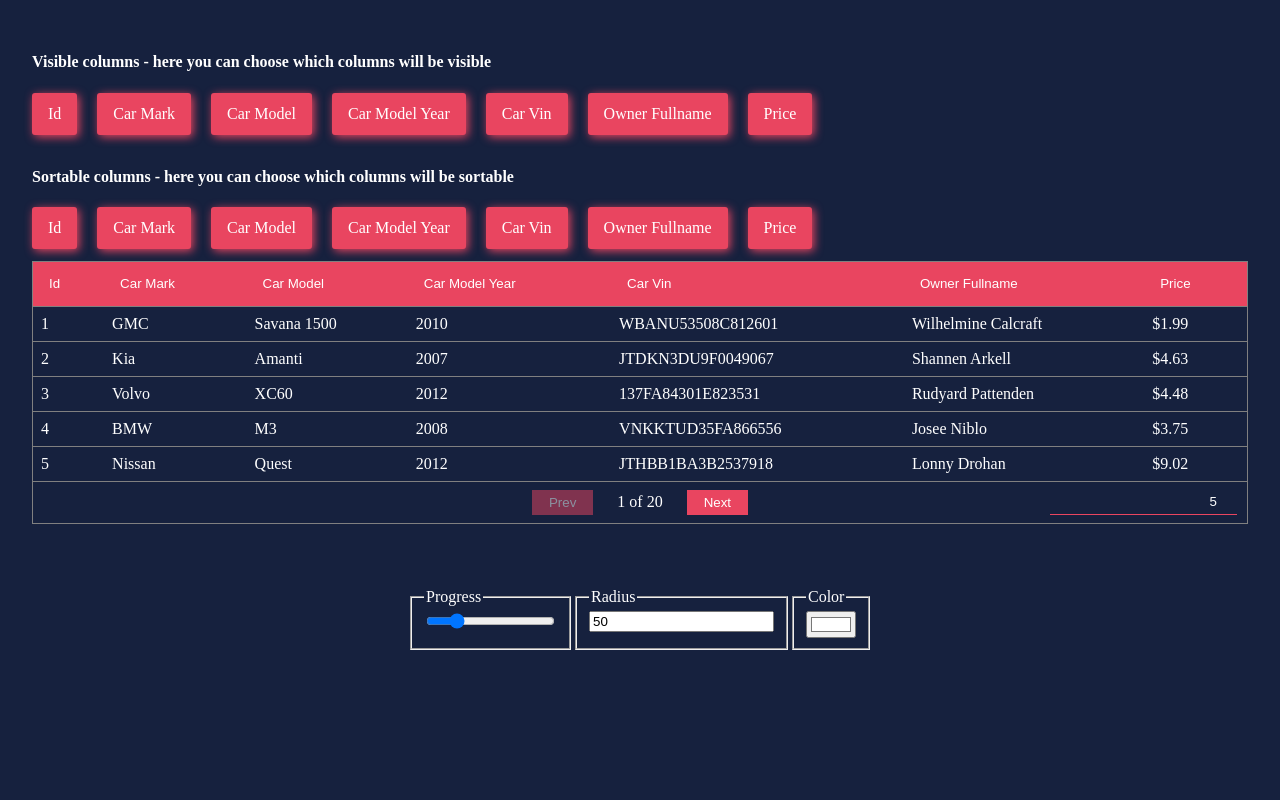
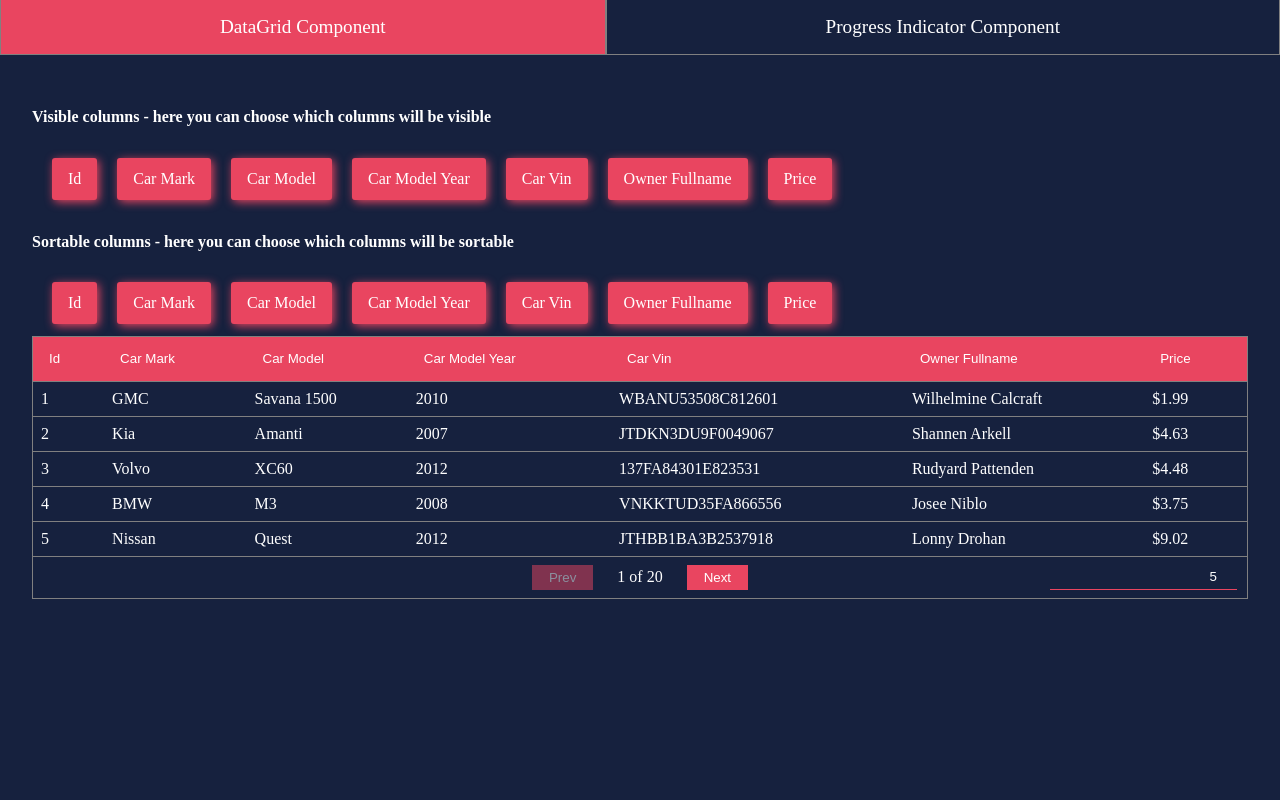
Before and after one commit to iordancatalin/angular-components, an Angular app: page /datagrid in a window 1280 px wide. Before the commit this address led to /. Shown: the top 800 px of the page. Built offline with nearby package versions, Linux system fonts and the light colour scheme.

Commit message:
feat: create a route for each component

```diff
--- a/src/app/app-routing.module.ts
+++ b/src/app/app-routing.module.ts
@@ -1,10 +1,30 @@
 import { NgModule } from '@angular/core';
 import { RouterModule, Routes } from '@angular/router';
 
-const routes: Routes = [];
+const routes: Routes = [
+  {
+    path: 'datagrid',
+    loadChildren: () =>
+      import('./datagrid-component/datagrid.module').then(
+        (m) => m.DataGridModule
+      ),
+  },
+  {
+    path: 'progress-indicator',
+    loadChildren: () =>
+      import('./progress-indicator-component/progress-indicator.module').then(
+        (m) => m.ProgressIndicatorModule
+      ),
+  },
+  {
+    path: '',
+    redirectTo: '/datagrid',
+    pathMatch: 'full',
+  },
+];
 
 @NgModule({
   imports: [RouterModule.forRoot(routes)],
-  exports: [RouterModule]
+  exports: [RouterModule],
 })
-export class AppRoutingModule { }
+export class AppRoutingModule {}
--- a/src/app/app.component.html
+++ b/src/app/app.component.html
@@ -1,3 +1,16 @@
-<t-datagrid-presentation></t-datagrid-presentation>
+<div class="components-wrapper">
+  <a
+    routerLink="datagrid"
+    class="component-option"
+    routerLinkActive="active-component"
+    >DataGrid Component</a
+  >
+  <a
+    routerLink="progress-indicator"
+    class="component-option"
+    routerLinkActive="active-component"
+    >Progress Indicator Component</a
+  >
+</div>
 
-<t-progress-indicator-presentation></t-progress-indicator-presentation>
+<router-outlet></router-outlet>
--- a/src/app/app.component.scss
+++ b/src/app/app.component.scss
@@ -0,0 +1,18 @@
+.components-wrapper {
+  display: flex;
+
+  .component-option {
+    padding: 1rem 2rem;
+    flex: 1 1 auto;
+    text-align: center;
+    color: var(--white);
+    font-size: 1.2rem;
+    text-decoration: none;
+    border: 1px solid var(--gray);
+    border-top: 0;
+  }
+
+  .active-component {
+    background-color: var(--dark-pink);
+  }
+}
--- a/src/app/datagrid-component/datagrid-presentation/datagrid-presentation.component.scss
+++ b/src/app/datagrid-component/datagrid-presentation/datagrid-presentation.component.scss
@@ -13,10 +13,12 @@
 
   .columns-options {
     display: flex;
+    flex-wrap: wrap;
     padding-bottom: 0.75rem;
 
-    .column-option:not(:first-of-type) {
+    .column-option {
       margin-left: 20px;
+      margin-top: 10px;
     }
   }
 
--- a/src/app/datagrid-component/datagrid-routing.module.ts
+++ b/src/app/datagrid-component/datagrid-routing.module.ts
@@ -1,10 +1,16 @@
 import { NgModule } from '@angular/core';
 import { RouterModule, Routes } from '@angular/router';
+import { DataGridPresentationComponent } from './datagrid-presentation/datagrid-presentation.component';
 
-const routes: Routes = [];
+const routes: Routes = [
+  {
+    path: '',
+    component: DataGridPresentationComponent,
+  },
+];
 
 @NgModule({
   imports: [RouterModule.forChild(routes)],
-  exports: [RouterModule]
+  exports: [RouterModule],
 })
-export class DatagridRoutingModule { }
+export class DatagridRoutingModule {}
--- a/src/app/progress-indicator-component/progress-indicator-presentation/progress-indicator-presentation.component.scss
+++ b/src/app/progress-indicator-component/progress-indicator-presentation/progress-indicator-presentation.component.scss
@@ -8,6 +8,7 @@
 
   .inputs-wrapper {
     display: flex;
+    flex-wrap: wrap;
 
     legend {
       color: var(--white);
--- a/src/app/progress-indicator-component/progress-indicator-routing.module.ts
+++ b/src/app/progress-indicator-component/progress-indicator-routing.module.ts
@@ -1,10 +1,16 @@
 import { NgModule } from '@angular/core';
 import { RouterModule, Routes } from '@angular/router';
+import { ProgressIndicatorPresentationComponent } from './progress-indicator-presentation/progress-indicator-presentation.component';
 
-const routes: Routes = [];
+const routes: Routes = [
+  {
+    path: '',
+    component: ProgressIndicatorPresentationComponent,
+  },
+];
 
 @NgModule({
   imports: [RouterModule.forChild(routes)],
-  exports: [RouterModule]
+  exports: [RouterModule],
 })
-export class ProgressIndicatorRoutingModule { }
+export class ProgressIndicatorRoutingModule {}
--- a/src/app/progress-indicator-component/progress-indicator/progress-indicator.component.html
+++ b/src/app/progress-indicator-component/progress-indicator/progress-indicator.component.html
@@ -1 +1,3 @@
-<canvas #canvas width="800" height="800"></canvas>
+<div class="canvas-wrapper">
+  <canvas #canvas width="800" height="800"></canvas>
+</div>
--- a/src/app/progress-indicator-component/progress-indicator/progress-indicator.component.scss
+++ b/src/app/progress-indicator-component/progress-indicator/progress-indicator.component.scss
@@ -0,0 +1,3 @@
+.canvas-wrapper {
+  padding: 2rem;
+}
--- a/src/app/progress-indicator-component/progress-indicator/progress-indicator.component.ts
+++ b/src/app/progress-indicator-component/progress-indicator/progress-indicator.component.ts
@@ -12,6 +12,7 @@ import {
   SimpleChanges,
   ViewChild,
 } from '@angular/core';
+import { of } from 'rxjs';
 
 @Component({
   selector: 't-progress',
@@ -43,6 +44,7 @@ export class ProgressIndicatorComponent
   private readonly textFont = '30px Arial';
   private readonly textAlign = 'center';
   private readonly textBaseline = 'middle';
+  private readonly lineWidth = 10;
 
   ngOnInit(): void {}
 
@@ -53,7 +55,17 @@ export class ProgressIndicatorComponent
   ngAfterViewInit(): void {
     this.canvasContext = this.canvas.nativeElement.getContext('2d');
 
+    const dimension = this._radius * 2 + this.lineWidth;
+    this.setCanvasDimension(dimension, dimension);
+
     this.startAnimateProgressIndicator();
+  }
+
+  private setCanvasDimension(width: number, height: number): void {
+    if (this.canvasContext) {
+      this.canvasContext.canvas.width = width;
+      this.canvasContext.canvas.height = height;
+    }
   }
 
   private startAnimateProgressIndicator(): void {
@@ -72,8 +84,8 @@ export class ProgressIndicatorComponent
       this.canvasContext.clearRect(
         0,
         0,
-        this.canvasContext.canvas.height,
-        this.canvasContext.canvas.width
+        this.canvasContext.canvas.width,
+        this.canvasContext.canvas.height
       );
 
       this.degree++;
@@ -128,7 +140,14 @@ export class ProgressIndicatorComponent
 
   @Input()
   public set radius(radiusValue: number) {
-    this._radius = radiusValue >= 50 ? radiusValue : 50;
+    const newRadiusValue = radiusValue >= 50 ? radiusValue : 50;
+
+    if (newRadiusValue !== this._radius) {
+      this._radius = newRadiusValue;
+
+      const dimension = this._radius * 2 + this.lineWidth;
+      this.setCanvasDimension(dimension, dimension);
+    }
   }
 
   private degreesToRadians(degrees: number) {
```
